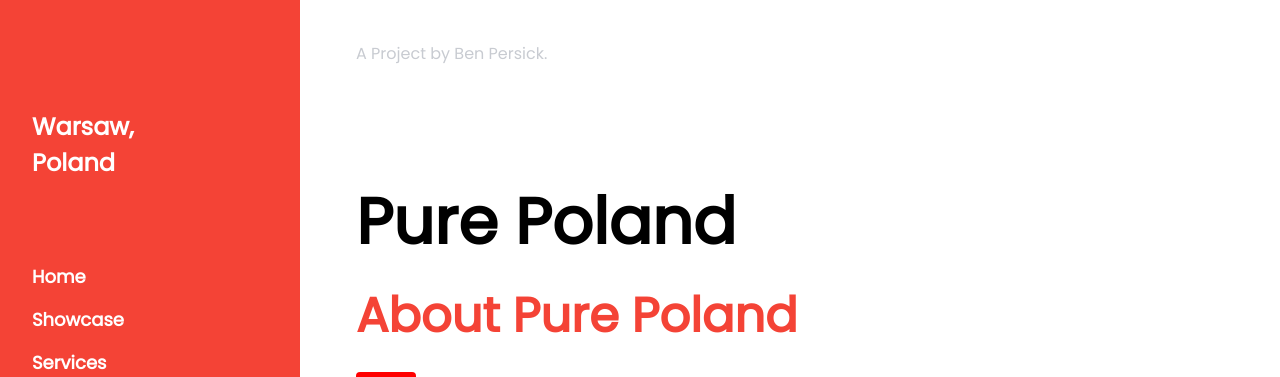
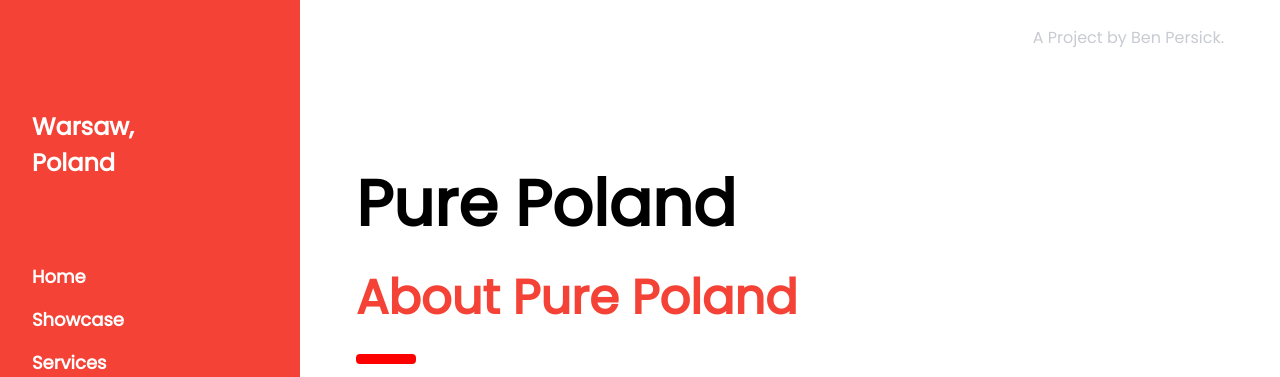
Before and after one commit to purepoland/purepoland.github.io, a plain HTML site: page index.html in a window 1280 px wide. Shown: the top 377 px of the page. Drawn offline with nearby package versions, Linux system fonts and the light colour scheme.

Commit message:
The niftiest formatting ever

```diff
--- a/index.html
+++ b/index.html
@@ -59,9 +59,9 @@
 
         <!-- My name & stuff -->
         <div class="w3-container" style="margin-top:10px">
-            <h1>
+            <p ALIGN="right">
                 <font color="#c8cbd1" size="3">A Project by Ben Persick.</font>
-            </h1>
+            </p>
         </div>
 
         <!-- Header -->
```
